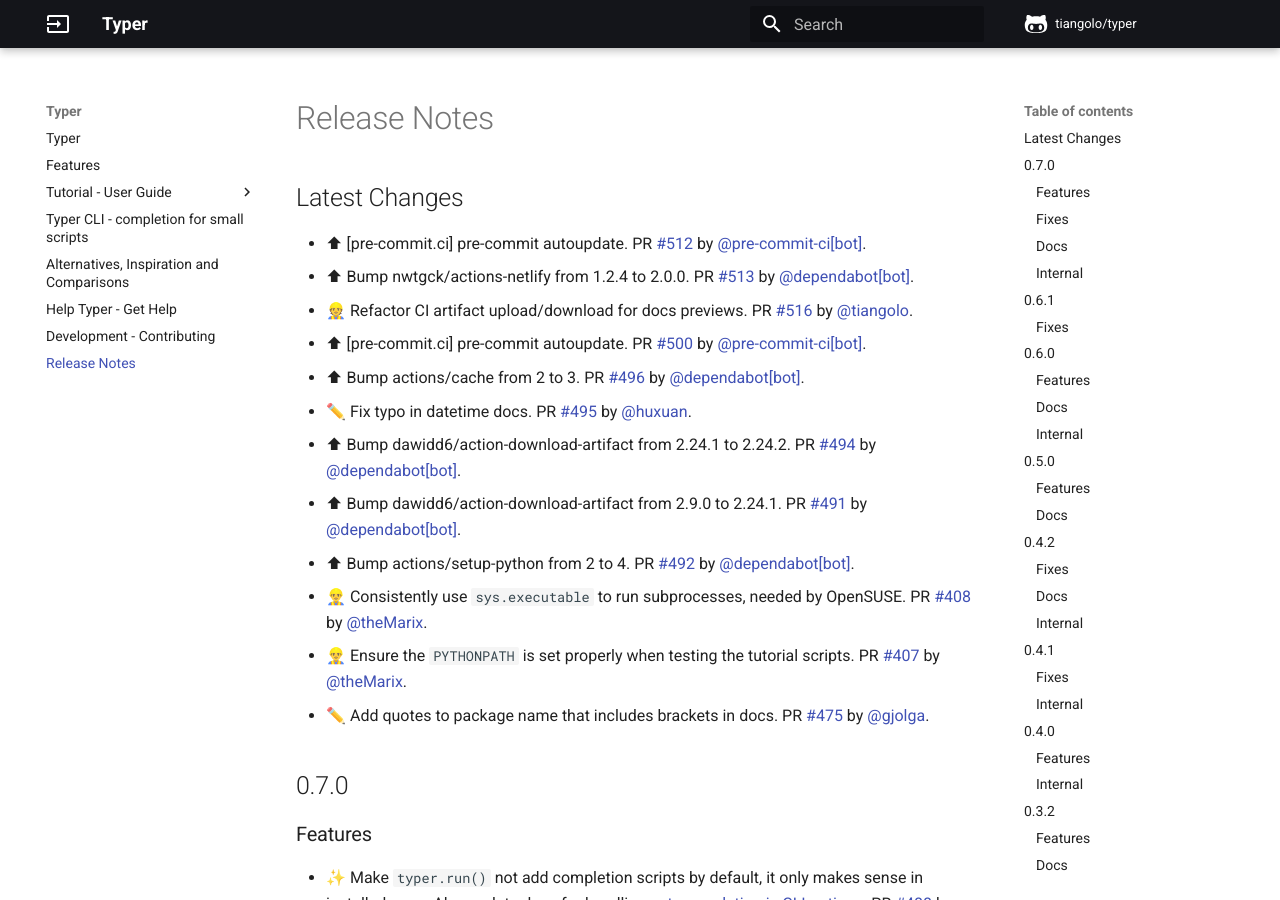
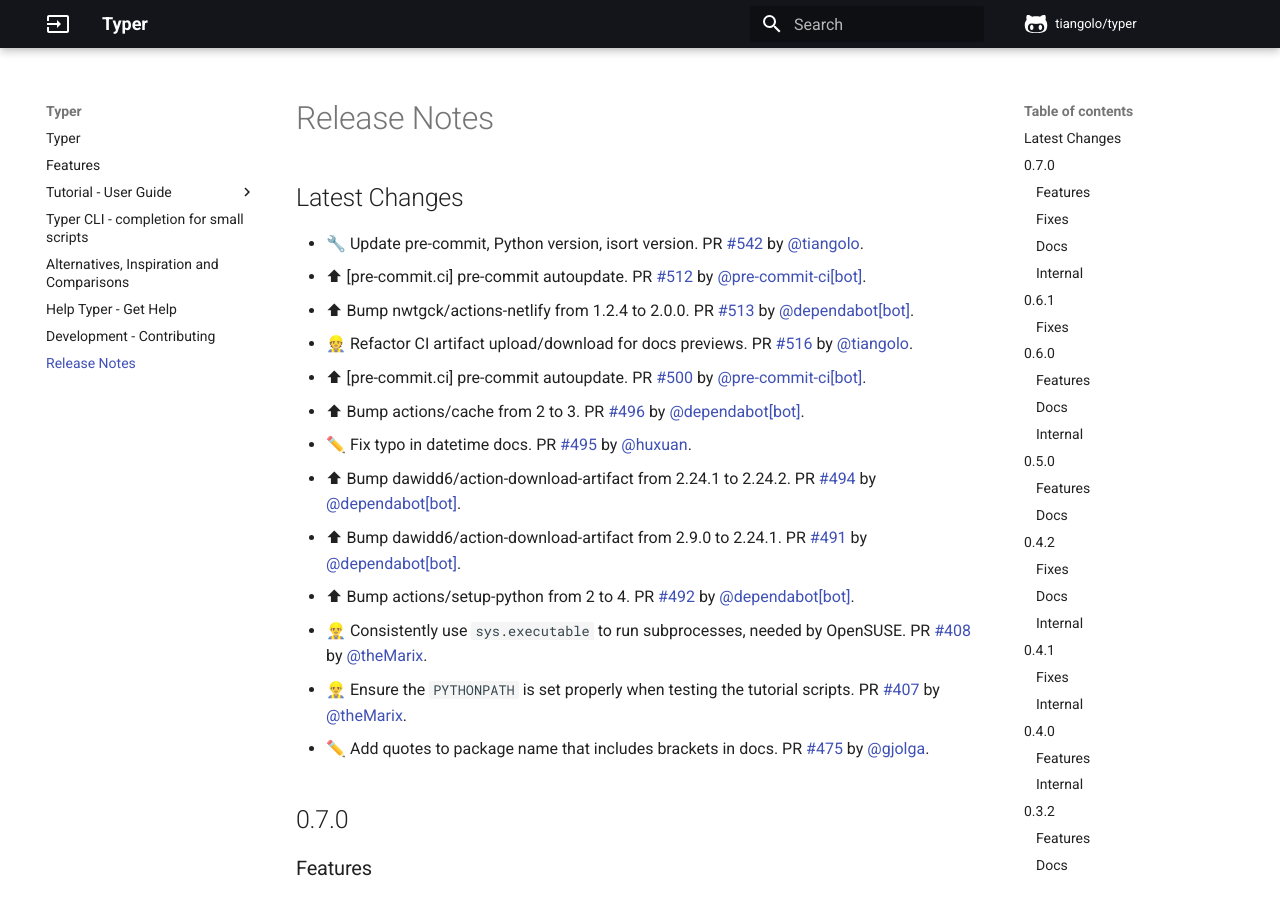
Before and after one commit to RED0731/red_pythonTyper, an MkDocs documentation site: the page built from docs/release-notes.md, in a window 1280 px wide and 900 px high. Built offline with MkDocs 1.6.1 and Material for MkDocs 9.7.7, drawn with Linux system fonts in a browser that asks for light colours; comment, search, counter and statistics services are not loaded.

Commit message:
📝 Update release notes

```diff
--- a/docs/release-notes.md
+++ b/docs/release-notes.md
@@ -1,5 +1,6 @@
 ## Latest Changes
 
+* 🔧 Update pre-commit, Python version, isort version. PR [#542](https://github.com/tiangolo/typer/pull/542) by [@tiangolo](https://github.com/tiangolo).
 * ⬆ [pre-commit.ci] pre-commit autoupdate. PR [#512](https://github.com/tiangolo/typer/pull/512) by [@pre-commit-ci[bot]](https://github.com/apps/pre-commit-ci).
 * ⬆ Bump nwtgck/actions-netlify from 1.2.4 to 2.0.0. PR [#513](https://github.com/tiangolo/typer/pull/513) by [@dependabot[bot]](https://github.com/apps/dependabot).
 * 👷 Refactor CI artifact upload/download for docs previews. PR [#516](https://github.com/tiangolo/typer/pull/516) by [@tiangolo](https://github.com/tiangolo).
```
